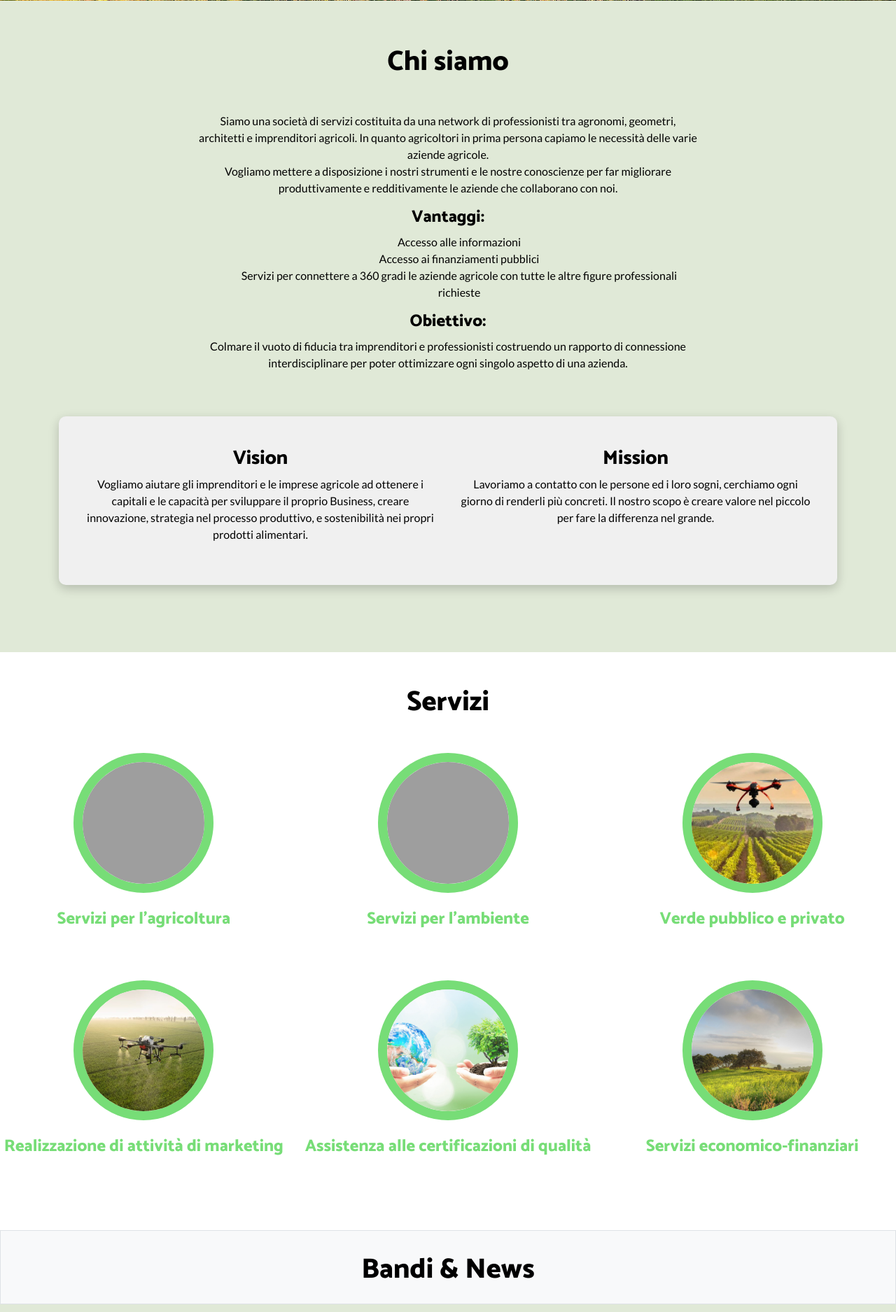
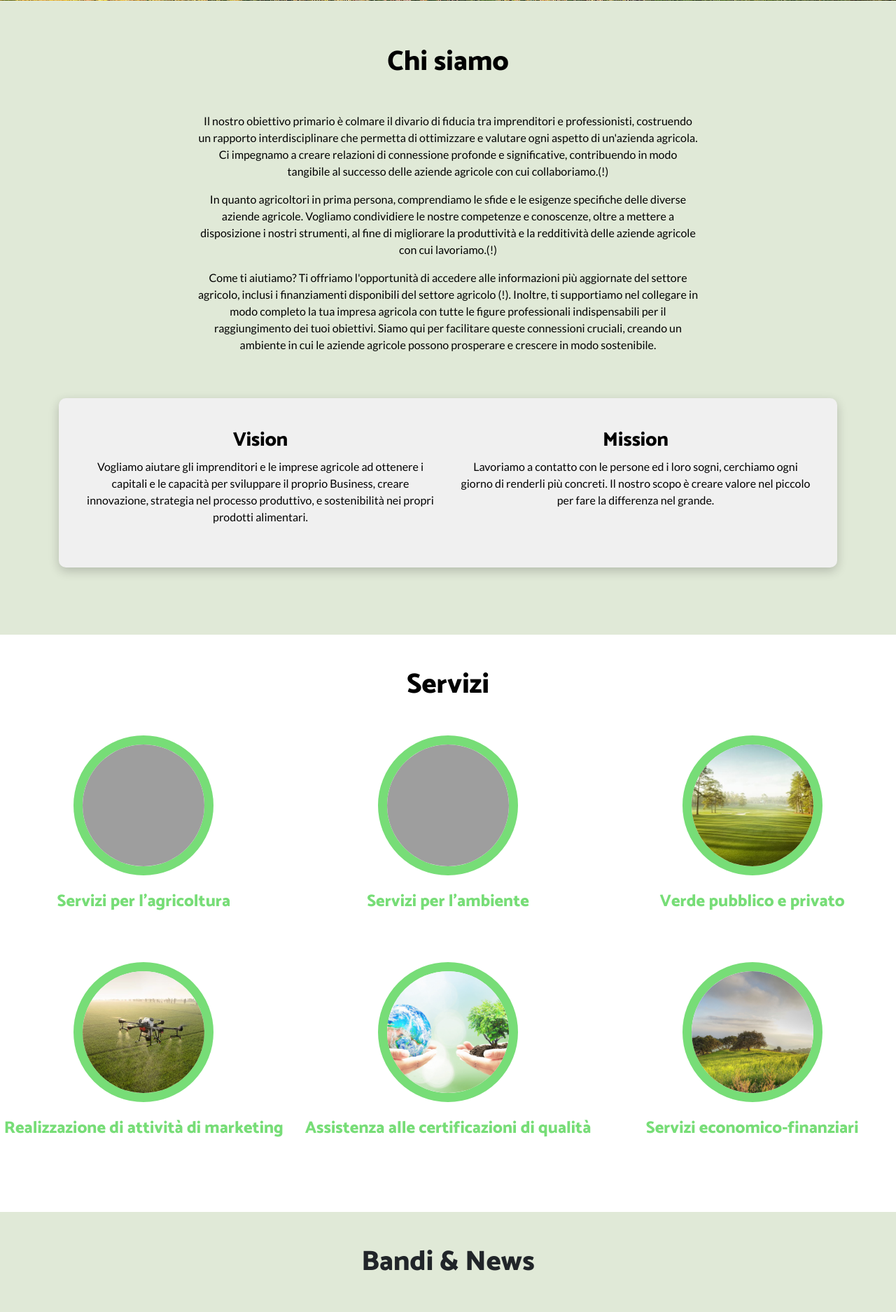
Before and after one commit to Filippo1618/mesopotamia, a Django app: page / in a window 1280 px wide. Shown: the part 847-2722 px from the top of the page at 70% size. Run offline with Django 4.2, Linux system fonts and the light colour scheme; data comes from the database, SQL or seed files in the repository; some libraries are stand-ins or nearby versions; grey boxes are pictures that could not be loaded.

Commit message:
aggiornamento servizi per il verde

```diff
--- a/studio_agronomico/templates/studio_agronomico/index.html
+++ b/studio_agronomico/templates/studio_agronomico/index.html
@@ -36,7 +36,10 @@
     <div class="row justify-content-center">
       <h1 class="text-center p-3">Chi siamo</h1>
       <div class="col-md-8 col-sm-6 pt-4 pb-5">
-        <p>Siamo una società di servizi costituita da una network di professionisti tra agronomi, geometri, architetti e imprenditori agricoli. In quanto agricoltori in prima persona capiamo le necessità delle varie aziende agricole. <br> Vogliamo mettere a disposizione i nostri strumenti e le nostre conoscienze per far migliorare produttivamente e redditivamente le aziende che collaborano con noi.</p>
+        <p>Il nostro obiettivo primario è colmare il divario di fiducia tra imprenditori e professionisti, costruendo un rapporto interdisciplinare che permetta di ottimizzare e valutare ogni aspetto di un'azienda agricola. Ci impegnamo a creare relazioni di connessione profonde e significative, contribuendo in modo tangibile al successo delle aziende agricole con cui collaboriamo.(!)</p>
+        <p>In quanto agricoltori in prima persona, comprendiamo le sfide e le esigenze specifiche delle diverse aziende agricole. Vogliamo condividiere le nostre competenze e conoscenze, oltre a mettere a disposizione i nostri strumenti, al fine di migliorare la produttività e la redditività delle aziende agricole con cui lavoriamo.(!)</p>
+        <p>Come ti aiutiamo? Ti offriamo l'opportunità di accedere alle informazioni più aggiornate del settore agricolo, inclusi i finanziamenti disponibili del settore agricolo (!). Inoltre, ti supportiamo nel collegare in modo completo la tua impresa agricola con tutte le figure professionali indispensabili per il raggiungimento dei tuoi obiettivi. Siamo qui per facilitare queste connessioni cruciali, creando un ambiente in cui le aziende agricole possono prosperare e crescere in modo sostenibile.</p>
+        <!--Siamo una società di servizi costituita da una network di professionisti tra agronomi, geometri, architetti e imprenditori agricoli. Il nostro obiettivo primario è colmare il divario di fiducia tra imprenditori e professionisti. In quanto agricoltori in prima persona capiamo le necessità delle varie aziende agricole. <br> Vogliamo mettere a disposizione i nostri strumenti e le nostre conoscienze per far migliorare produttivamente e redditivamente le aziende che collaborano con noi.</p>
         <h4>Vantaggi:</h4>
         <ul class="ul clean-list">
           <li>Accesso alle informazioni</li>
@@ -45,6 +48,7 @@
         </ul>
         <h4>Obiettivo:</h4>
         <p>Colmare il vuoto di fiducia tra imprenditori e professionisti costruendo un rapporto di connessione interdisciplinare per poter ottimizzare ogni singolo aspetto di una azienda.</p>
+        -->
       </div>
     </div>
 
@@ -107,7 +111,7 @@
         <a href="{% url 'servizi_verde' %}" class="service-link">
           <img
           class="img-fluid rounded-circle rounded-circle-green-border"
-          src="{% static 'assets/img/drone1.jpg' %}"
+          src="{% static 'assets/img/servizi_verde_pubblico.jpg' %}"
           alt="An image of a field"
           style="width: 200px; height: 200px; object-fit: cover"
           />
@@ -174,14 +178,9 @@
 
 <!-- NEWS -->
 <section id="news">
-  <header class="bg-light border">
-    <div class="container-full-width pt-3">
-      <h1 class="text-center p-3">Bandi & News</h1>
-    </div>
-  </header>
-
   <!-- Contenitore con margine top bot e sfondo verdino -->
-  <div class="py-8 lg-background">
+  <div class="pt-5 lg-background">
+    <h1 class="text-center pb-5">Bandi & News</h1>
     <!-- Prima Riga che contiene tutto -->
     <div class="row ms-2 me-1">
       <!-- Colonna 1 variabile -->
@@ -284,15 +283,16 @@
                 <b>Fabrizio Ciotti:</b> <br />
                 Telefono: +39 327 9518741 <br />
                 E-mail: <a href="mailto:fabrizio.ciotti@gmail.com">fabrizio.ciotti@gmail.com</a><br />
-                Orario: 9:00 - 19:00  <br />
+                Orario: 9:00 - 19:00 | Lun-Ven <br />
+
                 <br /><br />
 
-                <b>Matteo Marchetti:</b> <br />
+                <!--<b>Matteo Marchetti:</b> <br />
                 Telefono: +39 328 9081775 <br />
                 E-mail: <a href="mailto:matteo.marchetti.saa@gmail.com">matteo.marchetti.saa@gmail.com</a><br />
                 Orario: 9:00 - 19:00  <br />
                 <br /><br />
-
+                -->
             </div>
         </div>
     </div>
```
Also changed, not shown: studio_agronomico/templates/studio_agronomico/servizi_verde.html (+3 -4 lines), studio_agronomico/static/assets/img/servizi_verde_pubblico.jpg (added).
